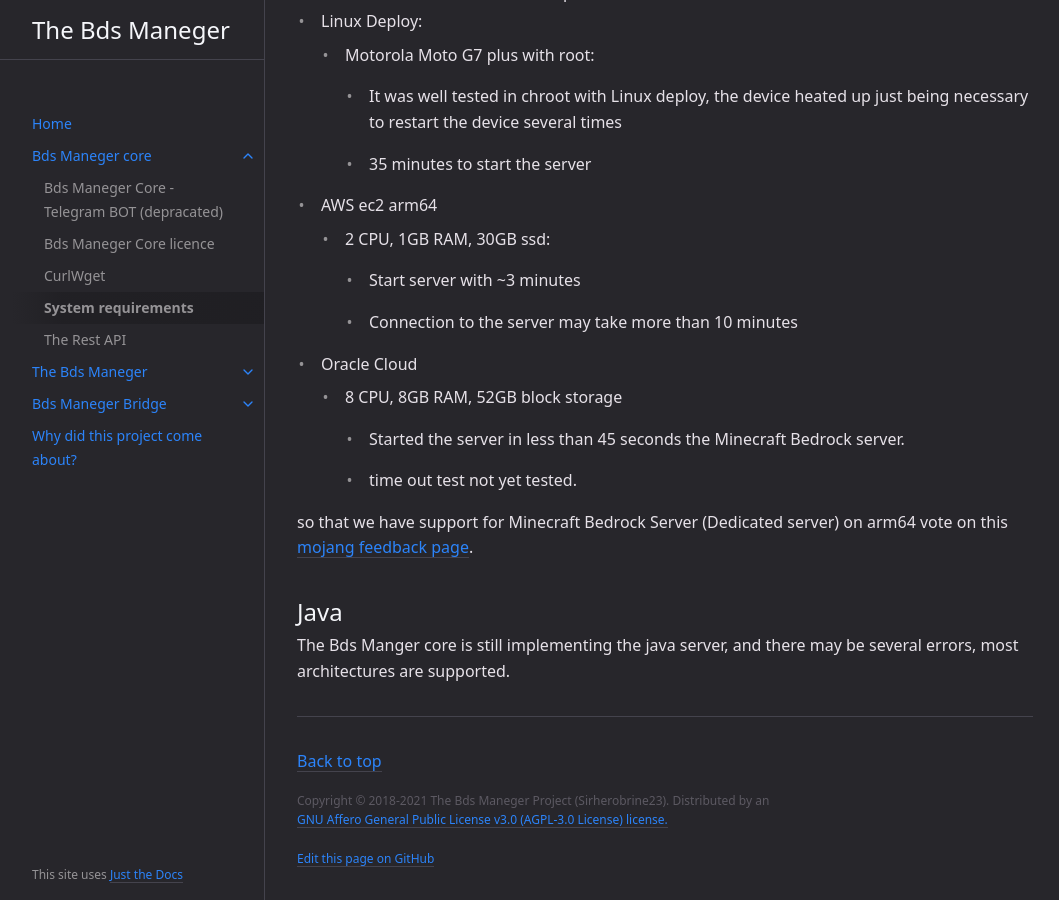
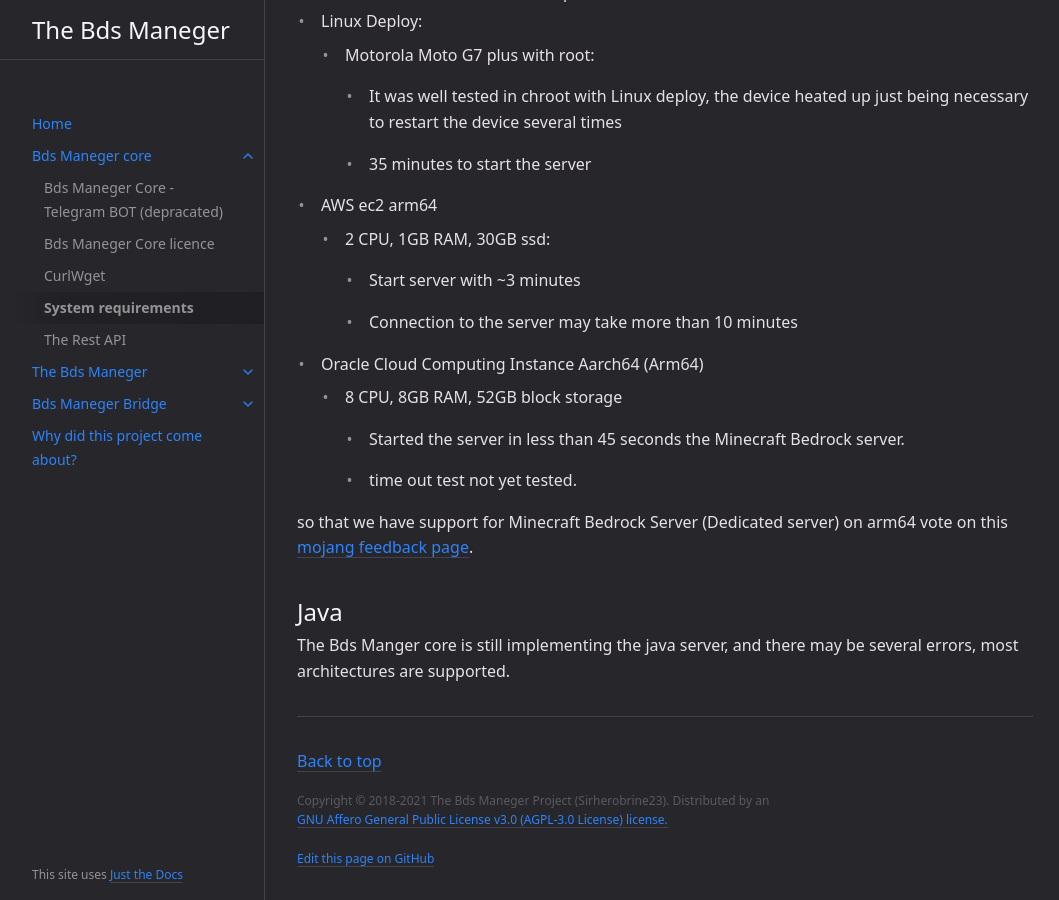
Before and after one commit to terrorizer1980/Bds-Manager-Project-Documentation, a Jekyll site: the page built from docs/Bds Maneger core/System requeriments.md, in a window 1280 px wide and 900 px high, scrolled down 1427 px. Shown: the whole window, without its empty margins (107-1166 px from the left). Built offline with Jekyll 4.4.1, drawn with Linux system fonts in a browser that asks for light colours.

Commit message:
Update System requeriments.md

```diff
--- a/docs/Bds Maneger core/System requeriments.md
+++ b/docs/Bds Maneger core/System requeriments.md
@@ -63,7 +63,7 @@ We have a docker image to be used on all platforms, even in the ARM64 architectu
         - Start server with ~3 minutes
 
         - Connection to the server may take more than 10 minutes
-* Oracle Cloud
+* Oracle Cloud Computing Instance Aarch64 (Arm64)
     * 8 CPU, 8GB RAM, 52GB block storage
         - Started the server in less than 45 seconds the Minecraft Bedrock server.
 
```
